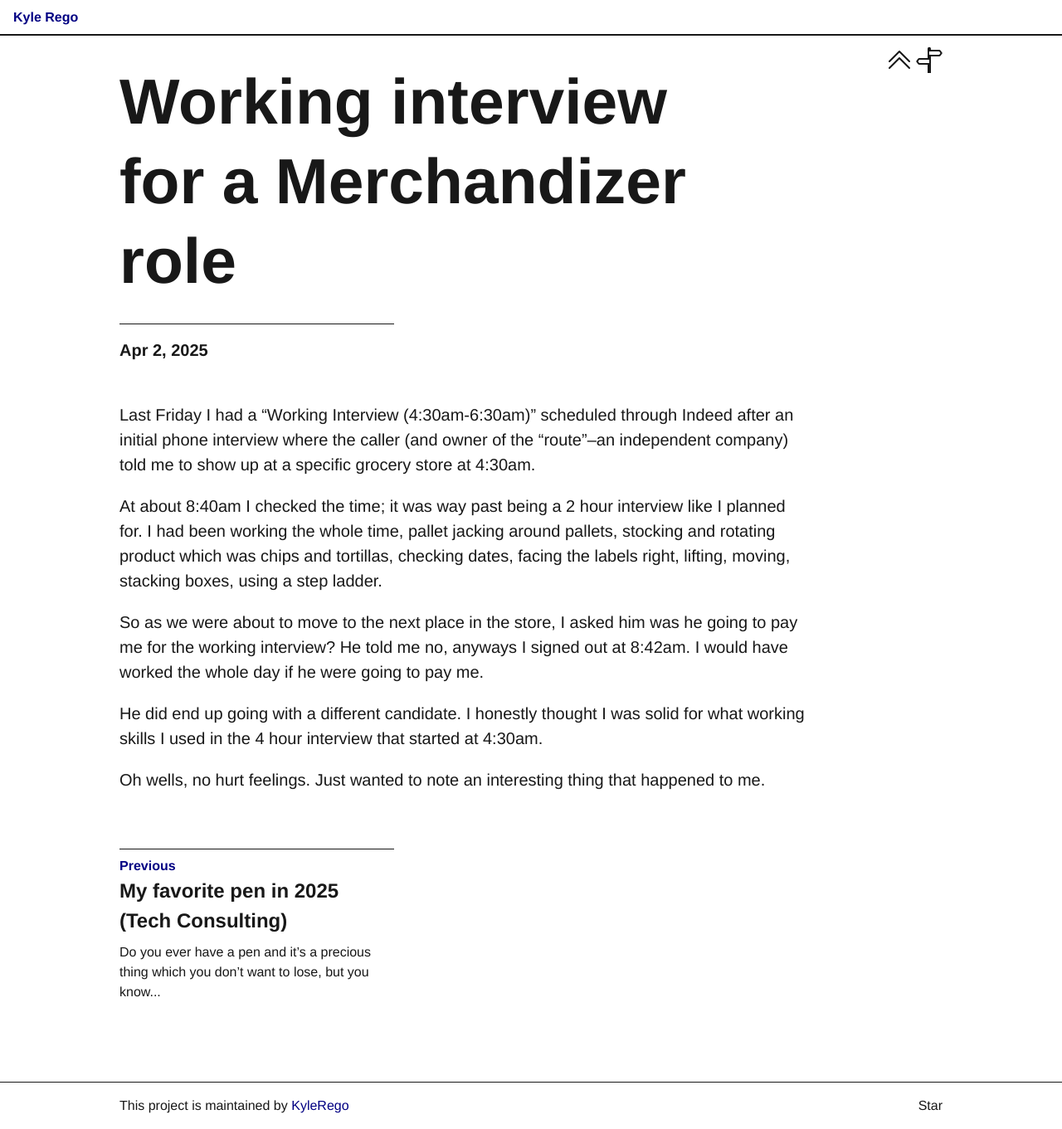
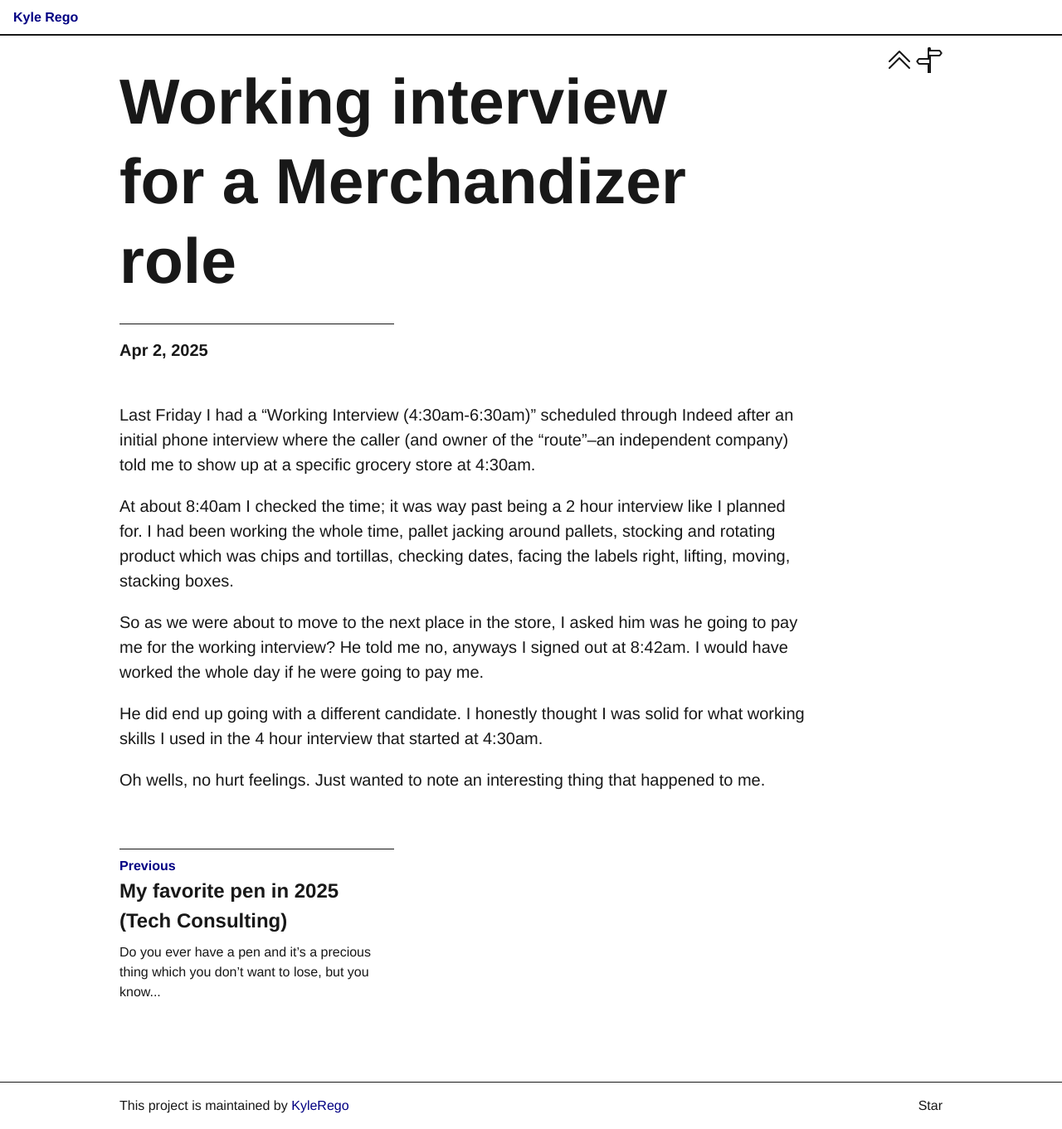
Before and after one commit to KyleRego/KyleRego.github.io, a Jekyll site: the page built from collections/_posts/2025-04-02-recent-experience-working-interview.markdown, in a window 1280 px wide. Shown: the whole page at 83% size. Built offline with Jekyll 4.4.1, drawn with Linux system fonts in a browser that asks for light colours.

Commit message:
Small edit

```diff
--- a/collections/_posts/2025-04-02-recent-experience-working-interview.markdown
+++ b/collections/_posts/2025-04-02-recent-experience-working-interview.markdown
@@ -10,7 +10,7 @@ mathjax: false
 
 Last Friday I had a "Working Interview (4:30am-6:30am)" scheduled through Indeed after an initial phone interview where the caller (and owner of the "route"--an independent company) told me to show up at a specific grocery store at 4:30am.
 
-At about 8:40am I checked the time; it was way past being a 2 hour interview like I planned for. I had been working the whole time, pallet jacking around pallets, stocking and rotating product which was chips and tortillas, checking dates, facing the labels right, lifting, moving, stacking boxes, using a step ladder.
+At about 8:40am I checked the time; it was way past being a 2 hour interview like I planned for. I had been working the whole time, pallet jacking around pallets, stocking and rotating product which was chips and tortillas, checking dates, facing the labels right, lifting, moving, stacking boxes.
 
 So as we were about to move to the next place in the store, I asked him was he going to pay me for the working interview? He told me no, anyways I signed out at 8:42am. I would have worked the whole day if he were going to pay me.
 
```
